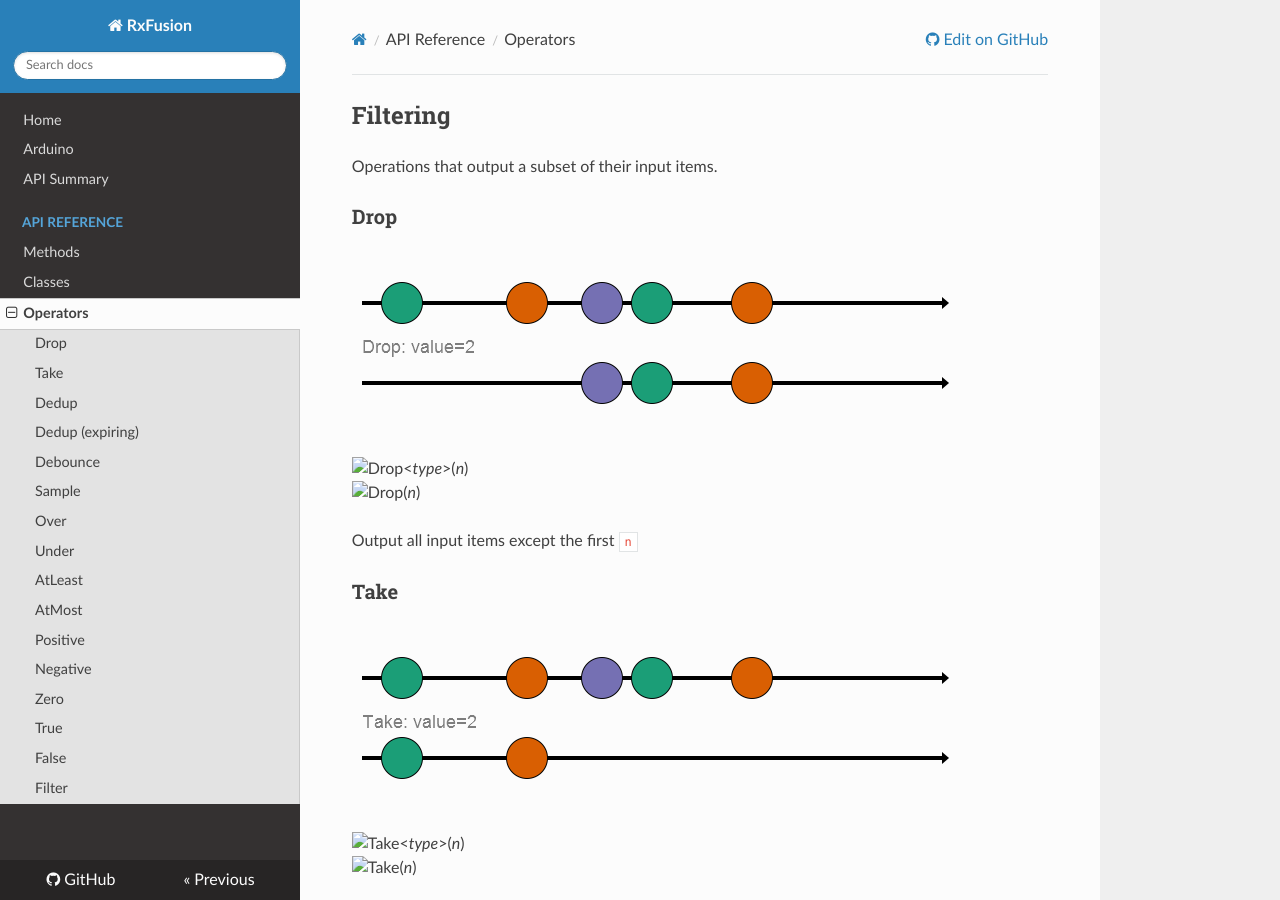
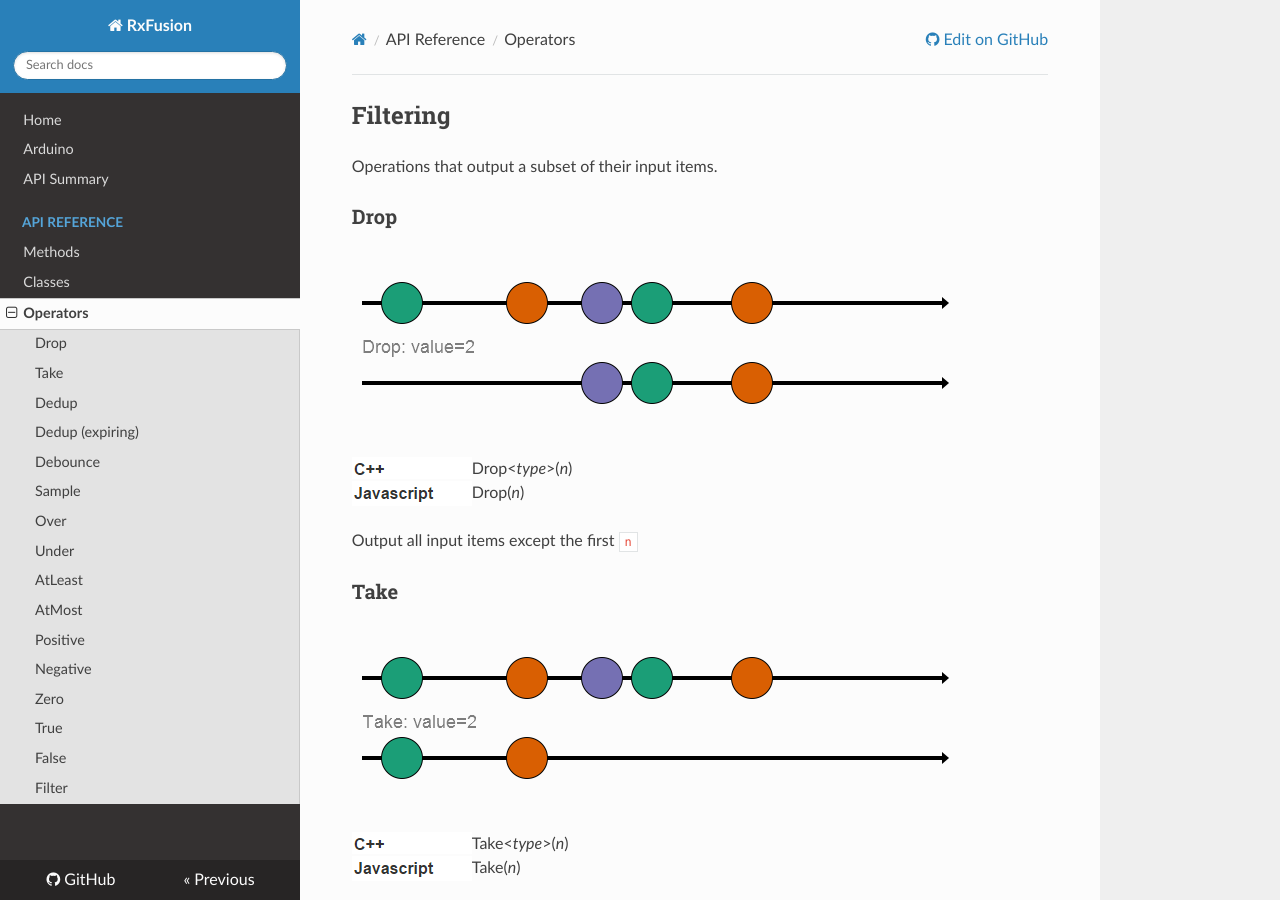
Before and after one commit to sathibault/RxFusion, an MkDocs documentation site: the page built from docs/operators.md, in a window 1280 px wide and 900 px high. Built offline with MkDocs 1.6.1, drawn with Linux system fonts in a browser that asks for light colours; nearby versions of some CDN libraries; old or Windows-style settings are respelled for this version of MkDocs.

Commit message:
Fix floating images

```diff
--- a/docs/operators.md
+++ b/docs/operators.md
@@ -6,10 +6,10 @@ Operations that output a subset of their input items.
 
 ![Drop](img/Drop_diag.png)
 
-<img align="left" src="img/cpp.png">
+<img align="left" src="../img/cpp.png">
 Drop&lt;*type*&gt;(*n*)
 <br>
-<img align="left" src="img/javascript.png">
+<img align="left" src="../img/javascript.png">
 Drop(*n*)
 
 Output all input items except the first `n`
@@ -18,10 +18,10 @@ Output all input items except the first `n`
 
 ![Take](img/Take_diag.png)
 
-<img align="left" src="img/cpp.png">
+<img align="left" src="../img/cpp.png">
 Take&lt;*type*&gt;(*n*)
 <br>
-<img align="left" src="img/javascript.png">
+<img align="left" src="../img/javascript.png">
 Take(*n*)
 
 Output only the first `n` input items.
@@ -30,10 +30,10 @@ Output only the first `n` input items.
 
 ![Dedup](img/Dedup_diag.png)
 
-<img align="left" src="img/cpp.png">
+<img align="left" src="../img/cpp.png">
 Dedup&lt;*type*&gt;()
 <br>
-<img align="left" src="img/javascript.png">
+<img align="left" src="../img/javascript.png">
 Dedup()
 
 Output every input item that is not equal to the previous input item.
@@ -42,10 +42,10 @@ Output every input item that is not equal to the previous input item.
 
 ![Dedup (expiring)](img/Dedup (expiring)_diag.png)
 
-<img align="left" src="img/cpp.png">
+<img align="left" src="../img/cpp.png">
 Dedup (expiring)&lt;*type*&gt;()
 <br>
-<img align="left" src="img/javascript.png">
+<img align="left" src="../img/javascript.png">
 Dedup (expiring)()
 
 Output the input item if it is not equal to the previous input or it has been more than `milli` milliseconds since the last output.
@@ -54,10 +54,10 @@ Output the input item if it is not equal to the previous input or it has been mo
 
 ![Debounce](img/Debounce_diag.png)
 
-<img align="left" src="img/cpp.png">
+<img align="left" src="../img/cpp.png">
 Debounce&lt;*type*&gt;(*millis*)
 <br>
-<img align="left" src="img/javascript.png">
+<img align="left" src="../img/javascript.png">
 Debounce(*millis*)
 
 Outputs each input after `millis` milliseconds if no other input has been received.
@@ -66,10 +66,10 @@ Outputs each input after `millis` milliseconds if no other input has been receiv
 
 ![Sample](img/Sample_diag.png)
 
-<img align="left" src="img/cpp.png">
+<img align="left" src="../img/cpp.png">
 Sample&lt;*type*&gt;(*millis*)
 <br>
-<img align="left" src="img/javascript.png">
+<img align="left" src="../img/javascript.png">
 Sample(*millis*)
 
 Generates a stream of values with the latest value from its input stream every `millis` milliseconds.
@@ -78,10 +78,10 @@ Generates a stream of values with the latest value from its input stream every `
 
 ![Over](img/Over_diag.png)
 
-<img align="left" src="img/cpp.png">
+<img align="left" src="../img/cpp.png">
 Over&lt;*type*&gt;(*threshold*)
 <br>
-<img align="left" src="img/javascript.png">
+<img align="left" src="../img/javascript.png">
 Over(*threshold*)
 
 Output only input items greater than `threshold`.
@@ -90,10 +90,10 @@ Output only input items greater than `threshold`.
 
 ![Under](img/Under_diag.png)
 
-<img align="left" src="img/cpp.png">
+<img align="left" src="../img/cpp.png">
 Under&lt;*type*&gt;(*threshold*)
 <br>
-<img align="left" src="img/javascript.png">
+<img align="left" src="../img/javascript.png">
 Under(*threshold*)
 
 Output only input items less than `threshold`.
@@ -102,10 +102,10 @@ Output only input items less than `threshold`.
 
 ![AtLeast](img/AtLeast_diag.png)
 
-<img align="left" src="img/cpp.png">
+<img align="left" src="../img/cpp.png">
 AtLeast&lt;*type*&gt;(*threshold*)
 <br>
-<img align="left" src="img/javascript.png">
+<img align="left" src="../img/javascript.png">
 AtLeast(*threshold*)
 
 Output only input items greater than or equal to `threshold`.
@@ -114,10 +114,10 @@ Output only input items greater than or equal to `threshold`.
 
 ![AtMost](img/AtMost_diag.png)
 
-<img align="left" src="img/cpp.png">
+<img align="left" src="../img/cpp.png">
 AtMost&lt;*type*&gt;(*threshold*)
 <br>
-<img align="left" src="img/javascript.png">
+<img align="left" src="../img/javascript.png">
 AtMost(*threshold*)
 
 Output only input items less than or equal to `threshold`.
@@ -126,10 +126,10 @@ Output only input items less than or equal to `threshold`.
 
 ![Positive](img/Positive_diag.png)
 
-<img align="left" src="img/cpp.png">
+<img align="left" src="../img/cpp.png">
 Positive&lt;*type*&gt;()
 <br>
-<img align="left" src="img/javascript.png">
+<img align="left" src="../img/javascript.png">
 Positive()
 
 Output only input items that are greater than 0.
@@ -138,10 +138,10 @@ Output only input items that are greater than 0.
 
 ![Negative](img/Negative_diag.png)
 
-<img align="left" src="img/cpp.png">
+<img align="left" src="../img/cpp.png">
 Negative&lt;*type*&gt;()
 <br>
-<img align="left" src="img/javascript.png">
+<img align="left" src="../img/javascript.png">
 Negative()
 
 Output only input items that are less than 0.
@@ -150,10 +150,10 @@ Output only input items that are less than 0.
 
 ![Zero](img/Zero_diag.png)
 
-<img align="left" src="img/cpp.png">
+<img align="left" src="../img/cpp.png">
 Zero&lt;*type*&gt;()
 <br>
-<img align="left" src="img/javascript.png">
+<img align="left" src="../img/javascript.png">
 Zero()
 
 Output only input items that are less than 0.
@@ -162,10 +162,10 @@ Output only input items that are less than 0.
 
 ![True](img/True_diag.png)
 
-<img align="left" src="img/cpp.png">
+<img align="left" src="../img/cpp.png">
 True&lt;*type*&gt;()
 <br>
-<img align="left" src="img/javascript.png">
+<img align="left" src="../img/javascript.png">
 True()
 
 Output only input items equal to true.
@@ -174,10 +174,10 @@ Output only input items equal to true.
 
 ![False](img/False_diag.png)
 
-<img align="left" src="img/cpp.png">
+<img align="left" src="../img/cpp.png">
 False&lt;*type*&gt;()
 <br>
-<img align="left" src="img/javascript.png">
+<img align="left" src="../img/javascript.png">
 False()
 
 Output only input items equal to false.
@@ -186,10 +186,10 @@ Output only input items equal to false.
 
 ![Filter](img/Filter_diag.png)
 
-<img align="left" src="img/cpp.png">
+<img align="left" src="../img/cpp.png">
 Filter&lt;*type*&gt;(*function*)
 <br>
-<img align="left" src="img/javascript.png">
+<img align="left" src="../img/javascript.png">
 Filter(*function*)
 
 For each input item, apply the given function and output the input if the function returns true.
@@ -202,10 +202,10 @@ Operations that transforms each input item to produce an output item.
 
 ![Const](img/Const_diag.png)
 
-<img align="left" src="img/cpp.png">
+<img align="left" src="../img/cpp.png">
 Const&lt;*type*&gt;(*value*)
 <br>
-<img align="left" src="img/javascript.png">
+<img align="left" src="../img/javascript.png">
 Const(*value*)
 
 For each input item, output `value`.
@@ -214,10 +214,10 @@ For each input item, output `value`.
 
 ![Scale](img/Scale_diag.png)
 
-<img align="left" src="img/cpp.png">
+<img align="left" src="../img/cpp.png">
 Scale&lt;*type*&gt;(*k*)
 <br>
-<img align="left" src="img/javascript.png">
+<img align="left" src="../img/javascript.png">
 Scale(*k*)
 
 For each input item, output `k` __×__ input value.
@@ -226,10 +226,10 @@ For each input item, output `k` __×__ input value.
 
 ![Add](img/Add_diag.png)
 
-<img align="left" src="img/cpp.png">
+<img align="left" src="../img/cpp.png">
 Add&lt;*type*&gt;(*b*)
 <br>
-<img align="left" src="img/javascript.png">
+<img align="left" src="../img/javascript.png">
 Add(*b*)
 
 For each input item, output `b` __+__ input value.
@@ -238,10 +238,10 @@ For each input item, output `b` __+__ input value.
 
 ![Clamp](img/Clamp_diag.png)
 
-<img align="left" src="img/cpp.png">
+<img align="left" src="../img/cpp.png">
 Clamp&lt;*type*&gt;(*lo*, *hi*)
 <br>
-<img align="left" src="img/javascript.png">
+<img align="left" src="../img/javascript.png">
 Clamp(*lo*, *hi*)
 
 For each input item, output `lo` if the input is less than `lo`, `hi` if the input more than `hi`, or the input value if it is between `lo` and `hi`.
@@ -250,10 +250,10 @@ For each input item, output `lo` if the input is less than `lo`, `hi` if the inp
 
 ![ClampLow](img/ClampLow_diag.png)
 
-<img align="left" src="img/cpp.png">
+<img align="left" src="../img/cpp.png">
 ClampLow&lt;*type*&gt;(*lo*)
 <br>
-<img align="left" src="img/javascript.png">
+<img align="left" src="../img/javascript.png">
 ClampLow(*lo*)
 
 For each input item, output the maximum of the input value or `lo`.
@@ -262,10 +262,10 @@ For each input item, output the maximum of the input value or `lo`.
 
 ![ClampHigh](img/ClampHigh_diag.png)
 
-<img align="left" src="img/cpp.png">
+<img align="left" src="../img/cpp.png">
 ClampHigh&lt;*type*&gt;(*hi*)
 <br>
-<img align="left" src="img/javascript.png">
+<img align="left" src="../img/javascript.png">
 ClampHigh(*hi*)
 
 For each input item, output the minimum of the input value or `hi`.
@@ -274,10 +274,10 @@ For each input item, output the minimum of the input value or `hi`.
 
 ![IsOver](img/IsOver_diag.png)
 
-<img align="left" src="img/cpp.png">
+<img align="left" src="../img/cpp.png">
 IsOver&lt;*type*&gt;(*threshold*)
 <br>
-<img align="left" src="img/javascript.png">
+<img align="left" src="../img/javascript.png">
 IsOver(*threshold*)
 
 Output true for each input item greater than `threshold` otherwise false.
@@ -286,10 +286,10 @@ Output true for each input item greater than `threshold` otherwise false.
 
 ![IsUnder](img/IsUnder_diag.png)
 
-<img align="left" src="img/cpp.png">
+<img align="left" src="../img/cpp.png">
 IsUnder&lt;*type*&gt;(*threshold*)
 <br>
-<img align="left" src="img/javascript.png">
+<img align="left" src="../img/javascript.png">
 IsUnder(*threshold*)
 
 Output true for each input item less than `threshold` otherwise false.
@@ -298,10 +298,10 @@ Output true for each input item less than `threshold` otherwise false.
 
 ![IsAtLeast](img/IsAtLeast_diag.png)
 
-<img align="left" src="img/cpp.png">
+<img align="left" src="../img/cpp.png">
 IsAtLeast&lt;*type*&gt;(*threshold*)
 <br>
-<img align="left" src="img/javascript.png">
+<img align="left" src="../img/javascript.png">
 IsAtLeast(*threshold*)
 
 Output true for each input item greater than or equal to `threshold` otherwise false.
@@ -310,10 +310,10 @@ Output true for each input item greater than or equal to `threshold` otherwise f
 
 ![IsAtMost](img/IsAtMost_diag.png)
 
-<img align="left" src="img/cpp.png">
+<img align="left" src="../img/cpp.png">
 IsAtMost&lt;*type*&gt;(*threshold*)
 <br>
-<img align="left" src="img/javascript.png">
+<img align="left" src="../img/javascript.png">
 IsAtMost(*threshold*)
 
 Output true for each input item less than or equal to `threshold` otherwise false.
@@ -322,10 +322,10 @@ Output true for each input item less than or equal to `threshold` otherwise fals
 
 ![IsPositive](img/IsPositive_diag.png)
 
-<img align="left" src="img/cpp.png">
+<img align="left" src="../img/cpp.png">
 IsPositive&lt;*type*&gt;()
 <br>
-<img align="left" src="img/javascript.png">
+<img align="left" src="../img/javascript.png">
 IsPositive()
 
 Output true for each input item that is greater than 0 otherwise false.
@@ -334,10 +334,10 @@ Output true for each input item that is greater than 0 otherwise false.
 
 ![IsNegative](img/IsNegative_diag.png)
 
-<img align="left" src="img/cpp.png">
+<img align="left" src="../img/cpp.png">
 IsNegative&lt;*type*&gt;()
 <br>
-<img align="left" src="img/javascript.png">
+<img align="left" src="../img/javascript.png">
 IsNegative()
 
 Output true for each input item that is less than 0 otherwise false.
@@ -346,10 +346,10 @@ Output true for each input item that is less than 0 otherwise false.
 
 ![IsZero](img/IsZero_diag.png)
 
-<img align="left" src="img/cpp.png">
+<img align="left" src="../img/cpp.png">
 IsZero&lt;*type*&gt;()
 <br>
-<img align="left" src="img/javascript.png">
+<img align="left" src="../img/javascript.png">
 IsZero()
 
 Output true for each input item that is less than 0 otherwise false.
@@ -358,10 +358,10 @@ Output true for each input item that is less than 0 otherwise false.
 
 ![Toggle](img/Toggle_diag.png)
 
-<img align="left" src="img/cpp.png">
+<img align="left" src="../img/cpp.png">
 Toggle&lt;*in-type*,*out-type*&gt;(*initial*)
 <br>
-<img align="left" src="img/javascript.png">
+<img align="left" src="../img/javascript.png">
 Toggle(*initial*)
 
 On the first input, output __!__ `initial` and thereafter output __!__ previous output.
@@ -370,10 +370,10 @@ On the first input, output __!__ `initial` and thereafter output __!__ previous
 
 ![Project1](img/Project1_diag.png)
 
-<img align="left" src="img/cpp.png">
+<img align="left" src="../img/cpp.png">
 Project1&lt;*type*&gt;()
 <br>
-<img align="left" src="img/javascript.png">
+<img align="left" src="../img/javascript.png">
 Project1()
 
 For each tuple input item, output the 1st element of the tuple
@@ -382,10 +382,10 @@ For each tuple input item, output the 1st element of the tuple
 
 ![Project2](img/Project2_diag.png)
 
-<img align="left" src="img/cpp.png">
+<img align="left" src="../img/cpp.png">
 Project2&lt;*type*&gt;()
 <br>
-<img align="left" src="img/javascript.png">
+<img align="left" src="../img/javascript.png">
 Project2()
 
 For each tuple input item, output the 2nd element of the tuple
@@ -394,10 +394,10 @@ For each tuple input item, output the 2nd element of the tuple
 
 ![Project3](img/Project3_diag.png)
 
-<img align="left" src="img/cpp.png">
+<img align="left" src="../img/cpp.png">
 Project3&lt;*type*&gt;()
 <br>
-<img align="left" src="img/javascript.png">
+<img align="left" src="../img/javascript.png">
 Project3()
 
 For each tuple input item, output the 3rd element of the tuple
@@ -406,10 +406,10 @@ For each tuple input item, output the 3rd element of the tuple
 
 ![Counted](img/Counted_diag.png)
 
-<img align="left" src="img/cpp.png">
+<img align="left" src="../img/cpp.png">
 Counted&lt;*in-type*,*counter-type*&gt;()
 <br>
-<img align="left" src="img/javascript.png">
+<img align="left" src="../img/javascript.png">
 Counted()
 
 For each tuple input item, output a tuple with the input item and total number of inputs seen.
@@ -418,10 +418,10 @@ For each tuple input item, output a tuple with the input item and total number o
 
 ![Map](img/Map_diag.png)
 
-<img align="left" src="img/cpp.png">
+<img align="left" src="../img/cpp.png">
 Map&lt;*in-type*,*out-type*&gt;(*function*)
 <br>
-<img align="left" src="img/javascript.png">
+<img align="left" src="../img/javascript.png">
 Map(*function*)
 
 For each tuple input item, apply the given `function` to the input and output the returned value.
@@ -430,10 +430,10 @@ For each tuple input item, apply the given `function` to the input and output th
 
 ![Scan](img/Scan_diag.png)
 
-<img align="left" src="img/cpp.png">
+<img align="left" src="../img/cpp.png">
 Scan&lt;*in-type*,*state-type*&gt;(*function*, *init*)
 <br>
-<img align="left" src="img/javascript.png">
+<img align="left" src="../img/javascript.png">
 Scan(*function*, *init*)
 
 The scan operator keeps a state of `state-type` which is initially `init`.  For each input item, the given `function` is called with the input item and the current state as arguments.  The returned value is output and becomes the new state.
@@ -446,10 +446,10 @@ Operators that aggregate or summarize information from multiple items in output
 
 ![Count](img/Count_diag.png)
 
-<img align="left" src="img/cpp.png">
+<img align="left" src="../img/cpp.png">
 Count&lt;*type*&gt;()
 <br>
-<img align="left" src="img/javascript.png">
+<img align="left" src="../img/javascript.png">
 Count()
 
 For each item received, output the total number of items received since the start.
@@ -458,10 +458,10 @@ For each item received, output the total number of items received since the star
 
 ![WinSum](img/WinSum_diag.png)
 
-<img align="left" src="img/cpp.png">
+<img align="left" src="../img/cpp.png">
 WinSum&lt;*type*,*width*&gt;()
 <br>
-<img align="left" src="img/javascript.png">
+<img align="left" src="../img/javascript.png">
 WinSum(*width*)
 
 Outputs the sum of a `width` size sliding window over the input stream.
@@ -470,10 +470,10 @@ Outputs the sum of a `width` size sliding window over the input stream.
 
 ![SumOf](img/SumOf_diag.png)
 
-<img align="left" src="img/cpp.png">
+<img align="left" src="../img/cpp.png">
 SumOf&lt;*type*,*count*&gt;()
 <br>
-<img align="left" src="img/javascript.png">
+<img align="left" src="../img/javascript.png">
 SumOf(*count*)
 
 Outputs the sum of each batch of `count` input items.
@@ -482,10 +482,10 @@ Outputs the sum of each batch of `count` input items.
 
 ![SumOver](img/SumOver_diag.png)
 
-<img align="left" src="img/cpp.png">
+<img align="left" src="../img/cpp.png">
 SumOver&lt;*type*&gt;(*millis*)
 <br>
-<img align="left" src="img/javascript.png">
+<img align="left" src="../img/javascript.png">
 SumOver(*millis*)
 
 Outputs the sum of each batch of input items received over `millis` milliseconds.
@@ -494,10 +494,10 @@ Outputs the sum of each batch of input items received over `millis` milliseconds
 
 ![WinAverage](img/WinAverage_diag.png)
 
-<img align="left" src="img/cpp.png">
+<img align="left" src="../img/cpp.png">
 WinAverage&lt;*type*,*width*&gt;()
 <br>
-<img align="left" src="img/javascript.png">
+<img align="left" src="../img/javascript.png">
 WinAverage(*width*)
 
 Outputs the average of a `width` size sliding window over the input stream.
@@ -506,10 +506,10 @@ Outputs the average of a `width` size sliding window over the input stream.
 
 ![AverageOf](img/AverageOf_diag.png)
 
-<img align="left" src="img/cpp.png">
+<img align="left" src="../img/cpp.png">
 AverageOf&lt;*type*,*count*&gt;()
 <br>
-<img align="left" src="img/javascript.png">
+<img align="left" src="../img/javascript.png">
 AverageOf(*count*)
 
 Outputs the average of each batch of `count` input items.
@@ -518,10 +518,10 @@ Outputs the average of each batch of `count` input items.
 
 ![AverageOver](img/AverageOver_diag.png)
 
-<img align="left" src="img/cpp.png">
+<img align="left" src="../img/cpp.png">
 AverageOver&lt;*type*&gt;(*millis*)
 <br>
-<img align="left" src="img/javascript.png">
+<img align="left" src="../img/javascript.png">
 AverageOver(*millis*)
 
 Outputs the average of each batch of input items received over `millis` milliseconds.
@@ -530,10 +530,10 @@ Outputs the average of each batch of input items received over `millis` millisec
 
 ![WinMin](img/WinMin_diag.png)
 
-<img align="left" src="img/cpp.png">
+<img align="left" src="../img/cpp.png">
 WinMin&lt;*type*,*width*&gt;()
 <br>
-<img align="left" src="img/javascript.png">
+<img align="left" src="../img/javascript.png">
 WinMin(*width*)
 
 Outputs the minimum of a `width` size sliding window over the input stream.
@@ -542,10 +542,10 @@ Outputs the minimum of a `width` size sliding window over the input stream.
 
 ![MinOf](img/MinOf_diag.png)
 
-<img align="left" src="img/cpp.png">
+<img align="left" src="../img/cpp.png">
 MinOf&lt;*type*,*count*&gt;()
 <br>
-<img align="left" src="img/javascript.png">
+<img align="left" src="../img/javascript.png">
 MinOf(*count*)
 
 Outputs the minimum of each batch of `count` input items.
@@ -554,10 +554,10 @@ Outputs the minimum of each batch of `count` input items.
 
 ![MinOver](img/MinOver_diag.png)
 
-<img align="left" src="img/cpp.png">
+<img align="left" src="../img/cpp.png">
 MinOver&lt;*type*&gt;(*millis*)
 <br>
-<img align="left" src="img/javascript.png">
+<img align="left" src="../img/javascript.png">
 MinOver(*millis*)
 
 Outputs the minimum of each batch of input items received over `millis` milliseconds.
@@ -566,10 +566,10 @@ Outputs the minimum of each batch of input items received over `millis` millisec
 
 ![WinMax](img/WinMax_diag.png)
 
-<img align="left" src="img/cpp.png">
+<img align="left" src="../img/cpp.png">
 WinMax&lt;*type*,*width*&gt;()
 <br>
-<img align="left" src="img/javascript.png">
+<img align="left" src="../img/javascript.png">
 WinMax(*width*)
 
 Outputs the maximum of a `width` size sliding window over the input stream.
@@ -578,10 +578,10 @@ Outputs the maximum of a `width` size sliding window over the input stream.
 
 ![MaxOf](img/MaxOf_diag.png)
 
-<img align="left" src="img/cpp.png">
+<img align="left" src="../img/cpp.png">
 MaxOf&lt;*type*,*count*&gt;()
 <br>
-<img align="left" src="img/javascript.png">
+<img align="left" src="../img/javascript.png">
 MaxOf(*count*)
 
 Outputs the maximum of each batch of `count` input items.
@@ -590,10 +590,10 @@ Outputs the maximum of each batch of `count` input items.
 
 ![MaxOver](img/MaxOver_diag.png)
 
-<img align="left" src="img/cpp.png">
+<img align="left" src="../img/cpp.png">
 MaxOver&lt;*type*&gt;(*millis*)
 <br>
-<img align="left" src="img/javascript.png">
+<img align="left" src="../img/javascript.png">
 MaxOver(*millis*)
 
 Outputs the maximum of each batch of input items received over `millis` milliseconds.
@@ -602,40 +602,40 @@ Outputs the maximum of each batch of input items received over `millis` millisec
 
 ### Range
 
-<img align="left" src="img/cpp.png">
+<img align="left" src="../img/cpp.png">
 Range&lt;*type*&gt;(*from*, *to*, *increment*)
 <br>
-<img align="left" src="img/javascript.png">
+<img align="left" src="../img/javascript.png">
 Range(*from*, *to*, *increment*)
 
 Generates integers in the range `from` to `to` by `increment`.  The increment is optional and defaults to 1.  Combine with `Iterate` to generate a stream.
 
 ### Iterate
 
-<img align="left" src="img/cpp.png">
+<img align="left" src="../img/cpp.png">
 Iterate&lt;*type*&gt;(*millis*, *repeat*)
 <br>
-<img align="left" src="img/javascript.png">
+<img align="left" src="../img/javascript.png">
 Iterate(*millis*, *repeat*)
 
 Generates a stream of values from a generator (e.g. `Range`).  The values are generated one every `millis` milliseconds.  If `repeat` is true then the iterater will start over with the 1st value after it reaches the last.  The millis and repeat parameters are optional with defaults 0 and false respectively.
 
 ### Poll
 
-<img align="left" src="img/cpp.png">
+<img align="left" src="../img/cpp.png">
 Poll&lt;*type*&gt;(*millis*)
 <br>
-<img align="left" src="img/javascript.png">
+<img align="left" src="../img/javascript.png">
 Poll(*millis*)
 
 Generates a stream of values from an input by polling the current value every `millis` milliseconds.
 
 ### Format
 
-<img align="left" src="img/cpp.png">
+<img align="left" src="../img/cpp.png">
 Format&lt;*type*&gt;(*format*)
 <br>
-<img align="left" src="img/javascript.png">
+<img align="left" src="../img/javascript.png">
 Format(*format*)
 
 Build a formatted string from input items using the `format` template.  Any occurrence of `$1` in the template is replaced by the input value.  Occurrences of `$t` are replaced by the current time as a Unix timestamp (number of seconds since Jan. 1, 1970).
```
Also changed, not shown: docs/classes.md (+14 -14 lines), docs/methods.md (+6 -6 lines), img/cpp.png (added), img/javascript.png (added).
